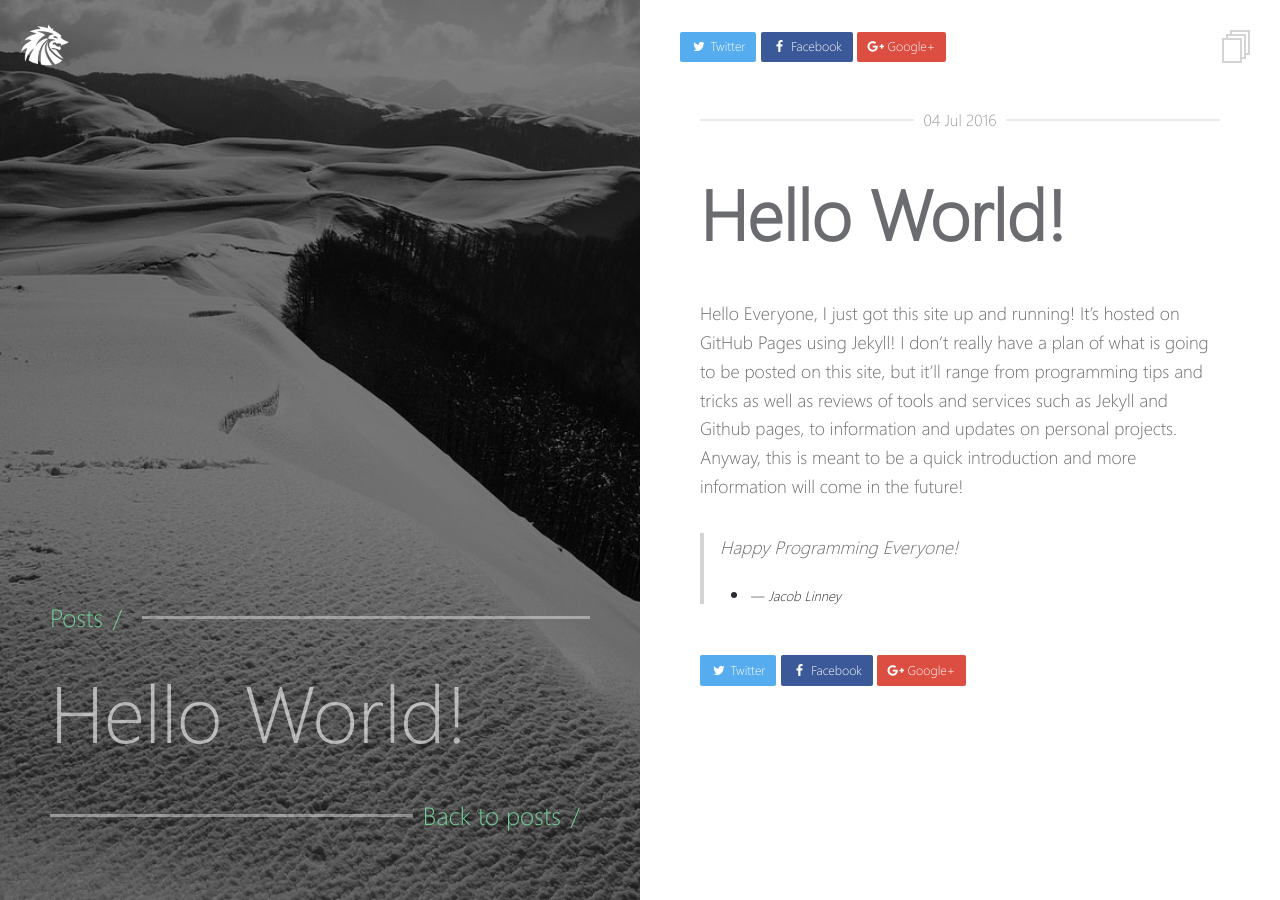
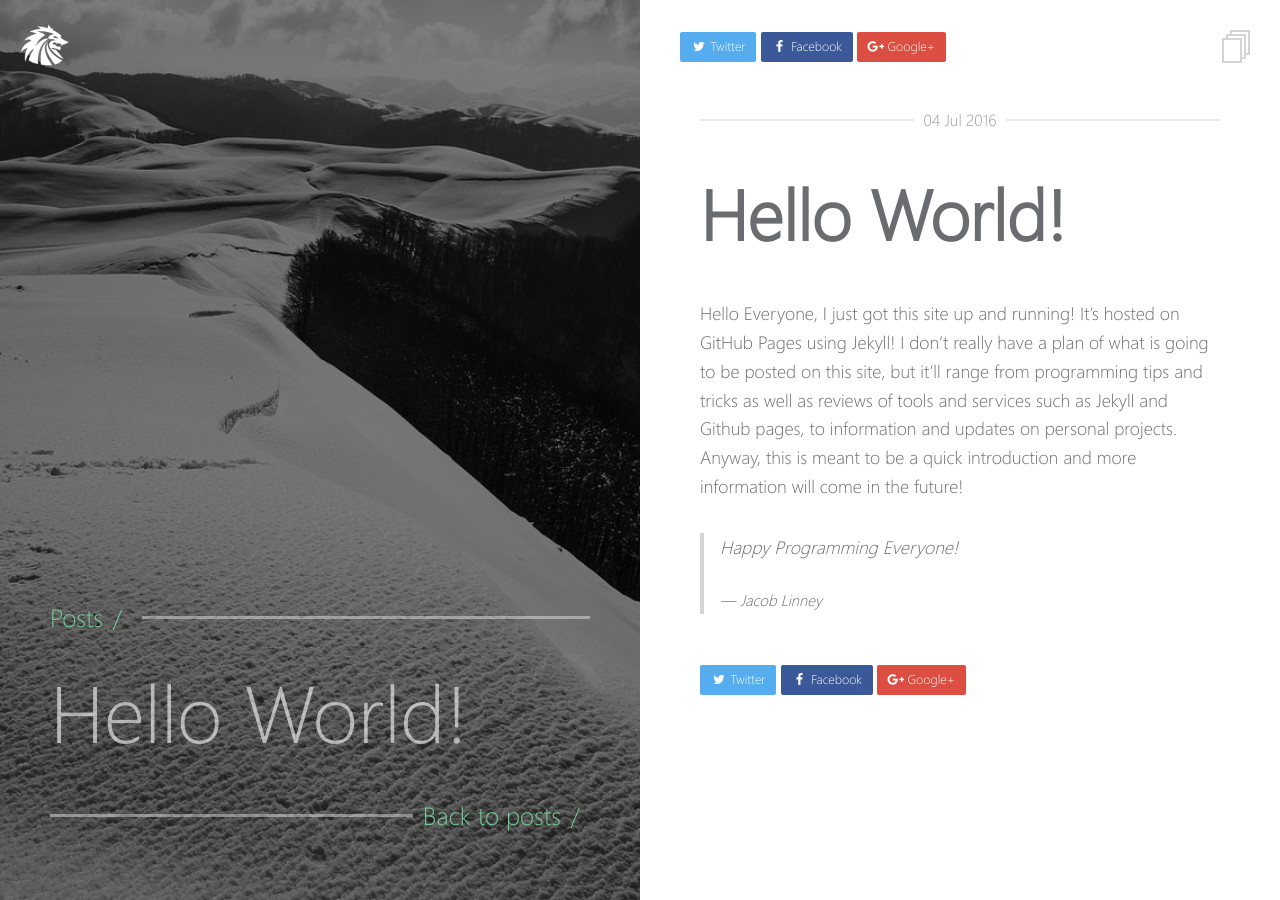
Before and after one commit to Mythral/mythral.github.io, a Jekyll site: the page built from _posts/2016-07-04-hello-world.markdown, in a window 1280 px wide. Built offline with Jekyll 4.4.1, drawn with Linux system fonts in a browser that asks for light colours.

```diff
--- a/_posts/2016-07-04-hello-world.markdown
+++ b/_posts/2016-07-04-hello-world.markdown
@@ -9,4 +9,4 @@ Hello Everyone, I just got this site up and running! It's hosted on GitHub Pages
 
 > Happy Programming Everyone!
 >
-> - <cite>Jacob Linney</cite>
+> <cite>Jacob Linney</cite>
```
